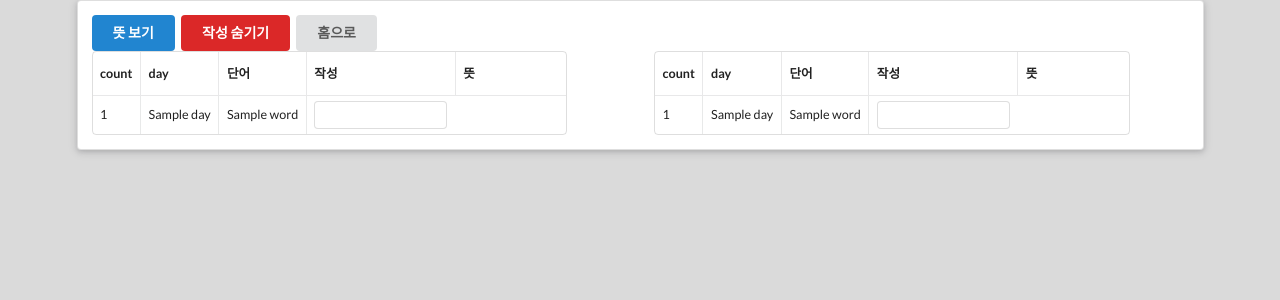
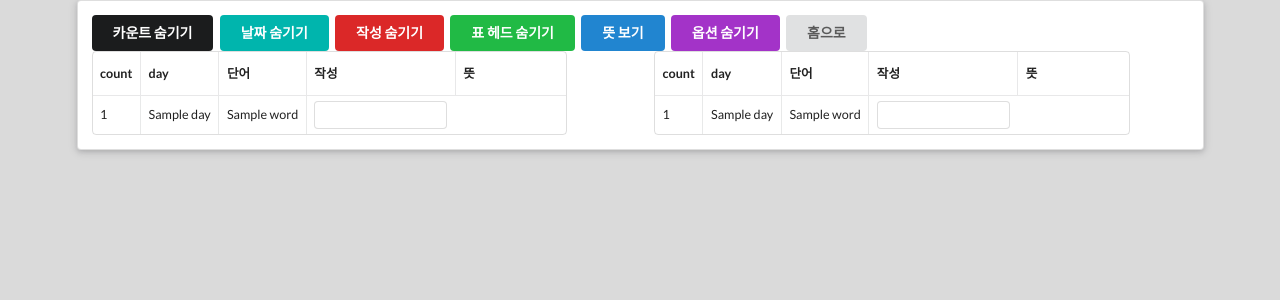
Before and after one commit to recall2300/word, a Django app: template templates/test_paper.html in a window 1280 px wide. Shown: the top 300 px of the page. Run offline with Django 3.2, Linux system fonts and the light colour scheme; the template is opened without the code that fills it: most values are stand-ins (such as "Sample title", 1, 10 or a date in 2020).

Commit message:
add option to view

```diff
--- a/static/main.js
+++ b/static/main.js
@@ -9,11 +9,23 @@ voca.basic.ready = function () {
             console.log($('.word-def'));
         }
     });
-    $('.show-def').on('click', function(){
+    $('.show-def').on('click', function () {
         $('.td-def').attr('style', 'visibility:initial');
     });
-    $('.hide-write').on('click', function(){
+    $('.hide-table-head').on('click', function () {
+        $('.table-head').attr('style', 'display:none;');
+    });
+    $('.hide-table-option').on('click', function () {
+        $('.table-option').attr('style', 'display:none;');
+    });
+    $('.hide-write').on('click', function () {
         $('.td-write').attr('style', 'display:none;');
+    });
+    $('.hide-day').on('click', function () {
+        $('.td-day').attr('style', 'display:none;');
+    });
+    $('.hide-order').on('click', function () {
+        $('.td-order').attr('style', 'display:none;');
     });
 
 };
--- a/templates/test_paper.html
+++ b/templates/test_paper.html
@@ -5,16 +5,23 @@
 {% block content %}
     <div class="ui container">
         <div class="ui raised middle segment">
+        <div class="table-option">
+            <div class="ui button black hide-order">카운트 숨기기</div>
+            <div class="ui button teal hide-day">날짜 숨기기</div>
+            <div class="ui button red hide-write">작성 숨기기</div>
+            <div class="ui button green hide-table-head">표 헤드 숨기기</div>
             <div class="ui button blue show-def">뜻 보기</div>
-            <div class="ui button red hide-write">작성 숨기기</div>
+            <div class="ui button purple hide-table-option">옵션 숨기기</div>
             <a class="ui button" href="/">홈으로</a>
+        </div>
+
             <div class="ui grid">
                 <div class="eight wide column">
                     <table class="ui very compact small basic collapsing celled table">
-                        <thead>
+                        <thead class="table-head">
                         <tr>
-                            <th>count</th>
-                            <th>day</th>
+                            <th class="td-order">count</th>
+                            <th class="td-day">day</th>
                             <th>단어</th>
                             <th class="td-write">작성</th>
                             <th>뜻</th>
@@ -23,10 +30,10 @@
                         <tbody>
                         {% for word in word_list1 %}
                             <tr>
-                                <td>{{ forloop.counter }}</td>
-                                <td>{{ word.day }}</td>
+                                <td class="td-order">{{ forloop.counter }}</td>
+                                <td class="td-day">{{ word.day }}</td>
                                 <td>{{ word.word }}</td>
-                                <td  class="td-write">
+                                <td class="td-write">
                                     <div class="ui mini input">
                                         <input type="text">
                                     </div>
@@ -39,10 +46,10 @@
                 </div>
                 <div class="eight wide column">
                     <table class="ui very compact small basic collapsing celled table">
-                        <thead>
+                        <thead class="table-head">
                         <tr>
-                            <th>count</th>
-                            <th>day</th>
+                            <th class="td-order">count</th>
+                            <th class="td-day">day</th>
                             <th>단어</th>
                             <th class="td-write">작성</th>
                             <th>뜻</th>
@@ -51,8 +58,8 @@
                         <tbody>
                         {% for word in word_list2 %}
                             <tr>
-                                <td>{{ forloop.counter }}</td>
-                                <td>{{ word.day }}</td>
+                                <td class="td-order">{{ forloop.counter }}</td>
+                                <td class="td-day">{{ word.day }}</td>
                                 <td>{{ word.word }}</td>
                                 <td class="td-write">
                                     <div class="ui mini input">
```
